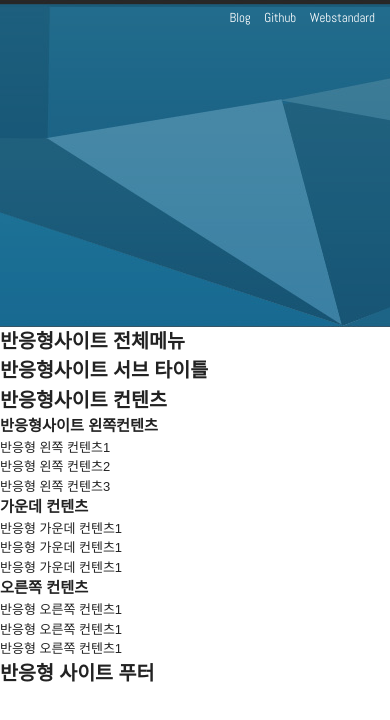
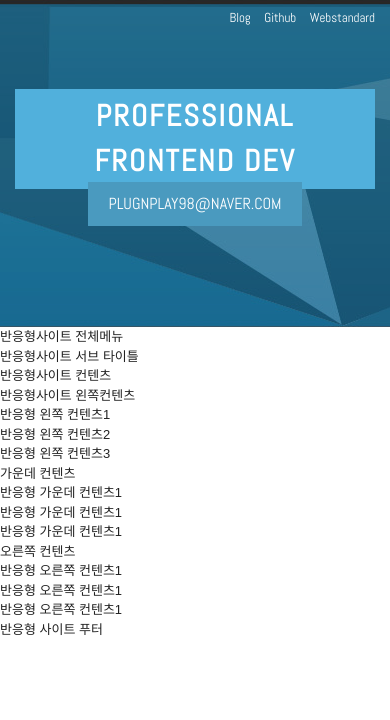
Before and after one commit to Chominsu98/Responsive_Web2, a plain HTML site: page 반응형웹구성/Responsive_project/index.html in a window 390 px wide. Drawn offline with Linux system fonts and the light colour scheme.

Commit message:
반응형클론작업2-타이틀 넣기및 boxshadow

```diff
--- a/반응형웹구성/Responsive_project/css/reset.css
+++ b/반응형웹구성/Responsive_project/css/reset.css
@@ -7,3 +7,12 @@ a:hover {color: #2698cb;}
 
 /* 폰트 초기화 */
 body, input, textarea, select, button, table {font-family: 'Nanum Gothic', AppleSDGothicNeo-Regular,'Malgun Gothic','맑은 고딕',dotum,'돋움',sans-serif; color: #222; font-size: 13px; line-height: 1.5;}
+
+/* 폰트 스타일 초기화 */
+em, address {font-style: normal;}
+
+/* 블릿기호 초기화 */
+ul, li, ol {list-style: none;}
+
+/* 제목 태그 초기화 */
+h1, h2, h3, h4, h5, h6 {font-size: 13px; font-weight: normal;}
--- a/반응형웹구성/Responsive_project/css/style.css
+++ b/반응형웹구성/Responsive_project/css/style.css
@@ -10,6 +10,38 @@
 .header .header-menu a{color:#fff;padding: 8px 0px 6px 10px; display: inline-block;transition: color 0.3s ease; font-family: 'Abel', sans-serif;}
 .header-menu a:hover{color:#ccc;}
 
+.header .header_tit {text-align: center; text-transform: uppercase; margin-top: 55px; font-family: 'Abel', sans-serif;}
+.header .header_tit h1{
+    color:#fff;
+    font-size: 30px;
+    background: #51b0dc;
+    display: inline-block;
+    padding: 5px 30px 5px 30px;
+    letter-spacing: 2px;
+    font-weight: 900;
+    transition: box-shadow 0.25s ease-in-out;
+
+}
+
+.header .header_tit h1:hover{
+    box-shadow: inset -9em 0 0 0 #257fac,
+                inset 9em 0 0 0 #257fac;
+}
+
+.header .header_tit a{
+    font-size: 16px;
+    color:#fff;
+    background:#4a9abf;
+    display: inline-block;
+    padding:10px 20px 10px 20px;
+    margin-top: -7px;
+    transition: box-shadow 0.25s ease-in-out;
+}
+
+.header .header_tit a:hover {box-shadow: 0 0 0 5px rgba(75,154,191,0.9) inset, 0 0 0 100px rgba(0,0,0,0.1) inset;}
+
+
+
 @media (max-width:1220px){
     .container{width: 100%;}
     .row{padding: 0px 15px;}
--- a/반응형웹구성/Responsive_project/index.html
+++ b/반응형웹구성/Responsive_project/index.html
@@ -47,7 +47,13 @@
                         <a href="#">Github</a>
                         <a href="#">Webstandard</a>
                     </div>
+
+                    <div class="header_tit">
+                        <h1>Professional FrontEnd Dev</h1><br>
+                        <a href="">plugnplay98@naver.com</a>
+                    </div>
                 </div>
+
             </div>
         </div>
 
```
Also changed, not shown: 반응형웹공부메모.txt.
